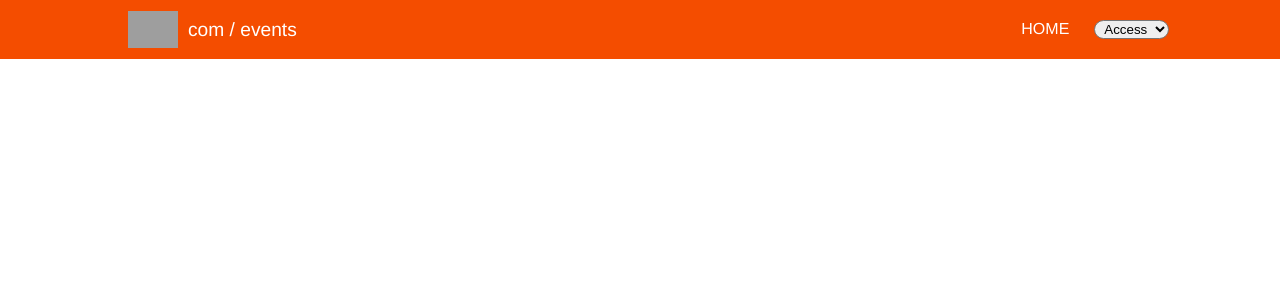
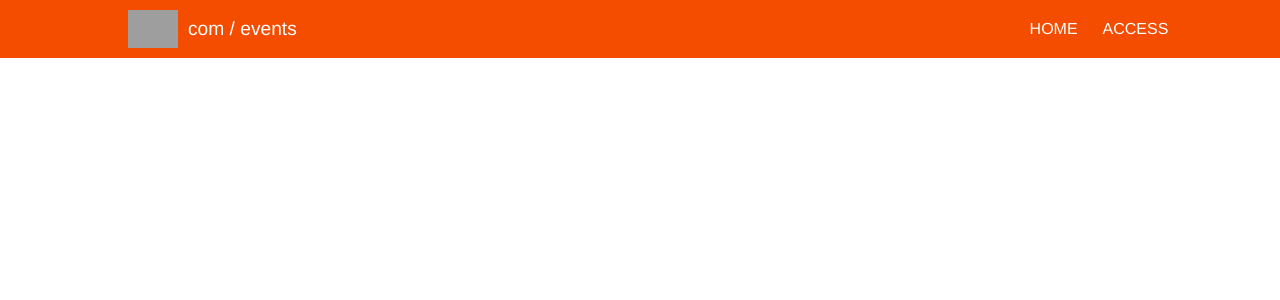
Before and after one commit to charisse10/582-project2-events, a Vue app: page /admin in a window 1280 px wide. Shown: the top 300 px of the page. Built offline with nearby package versions, Linux system fonts and the light colour scheme; grey boxes are pictures that could not be loaded.

Commit message:
clean up

```diff
--- a/src/components/EventList.vue
+++ b/src/components/EventList.vue
@@ -32,6 +32,7 @@
 </template>
 
 <script>
+import { ref, onMounted } from "vue";
 import { useEventsStore } from "../store/events";
 
 export default {
@@ -48,6 +49,7 @@ export default {
   },
   setup() {
     const eventsStore = useEventsStore();
+
     // const events = eventsStore.events;
 
     const fetchEvents = async () => {
--- a/src/components/NavBar.vue
+++ b/src/components/NavBar.vue
@@ -3,13 +3,7 @@
     <div class="container">
       <div class="navbar">
         <router-link to="/">Home</router-link>
-        <router-link to="/access">
-          <select id="access">
-            <option value="" disabled selected hidden>Access</option>
-            <option value="user">User</option>
-            <option value="admin">Admin</option>
-          </select>
-        </router-link>
+        <router-link to="/access">Access</router-link>
       </div>
     </div>
     <div></div>
--- a/src/views/AdminView.vue
+++ b/src/views/AdminView.vue
@@ -3,12 +3,13 @@
     <h1>Admin View</h1>
   </div>
   <FormComponent />
-  <EventList :showDeleteButton="true" />
+  <EventList :events="events" :showDeleteButton="true" />
 </template>
 
 <script>
 import FormComponent from "@/components/FormComponent.vue";
 import EventList from "@/components/EventList.vue";
+import { useEventsStore } from "../store/events";
 
 export default {
   name: "AdminView",
@@ -16,9 +17,11 @@ export default {
     FormComponent,
     EventList,
   },
-  data() {
+  setup() {
+    const eventsStore = useEventsStore();
+
     return {
-      events: [],
+      events: eventsStore.events,
     };
   },
 };
--- a/src/views/HomeView.vue
+++ b/src/views/HomeView.vue
@@ -2,20 +2,23 @@
   <div class="home">
     <h1>CSL Summer in the City 2023</h1>
   </div>
-  <EventList />
+  <EventList :events="events" />
 </template>
 
 <script>
 import EventList from "@/components/EventList.vue";
+import { useEventsStore } from "../store/events";
 
 export default {
   name: "HomeView",
   components: {
     EventList,
   },
-  data() {
+  setup() {
+    const eventsStore = useEventsStore();
+
     return {
-      events: [],
+      events: eventsStore.events,
     };
   },
 };
--- a/src/views/UserView.vue
+++ b/src/views/UserView.vue
@@ -2,20 +2,23 @@
   <div class="about">
     <h1>User View</h1>
   </div>
-  <EventList :showButtons="true" />
+  <EventList :events="events" :showButtons="true" />
 </template>
 
 <script>
 import EventList from "@/components/EventList.vue";
+import { useEventsStore } from "../store/events";
 
 export default {
   name: "UserView",
   components: {
     EventList,
   },
-  data() {
+  setup() {
+    const eventsStore = useEventsStore();
+
     return {
-      events: [],
+      events: eventsStore.events,
     };
   },
 };
```
Also changed, not shown: src/router/index.js (+5 -3 lines).
